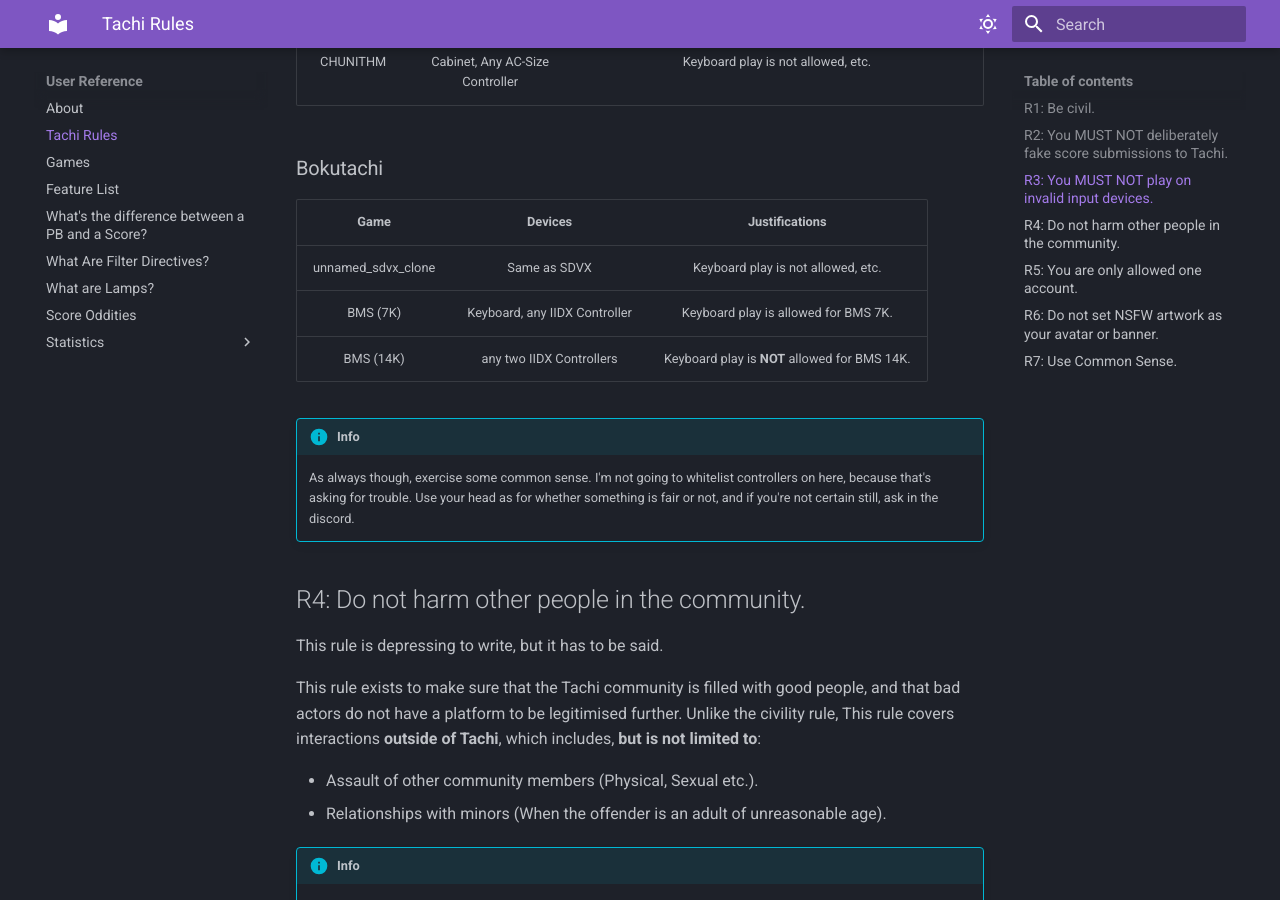
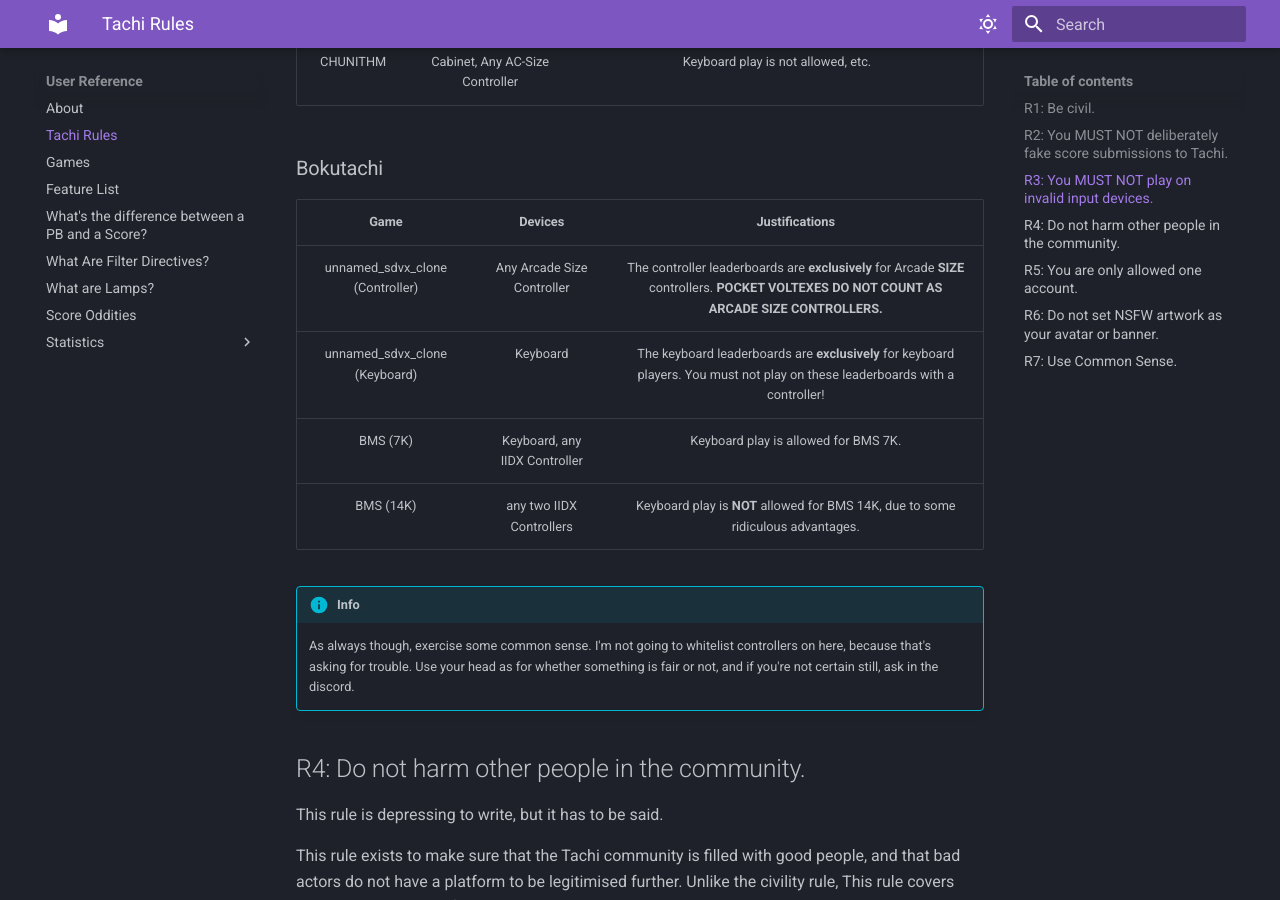
Before and after one commit to zkrising/Tachi, an MkDocs documentation site: the page built from docs/docs/user/rules.md, in a window 1280 px wide and 900 px high, scrolled down 1990 px. Built offline with MkDocs 1.6.1 and Material for MkDocs 9.7.7, drawn with Linux system fonts in a browser that asks for light colours; some of the changed text lies outside the part shown.

Commit message:
Update rules a bit...

```diff
--- a/docs/docs/user/rules.md
+++ b/docs/docs/user/rules.md
@@ -73,9 +73,10 @@
 
 | Game | Devices | Justifications |
 | :: | :: | :: |
-| unnamed_sdvx_clone | Same as SDVX | Keyboard play is not allowed, etc. |
+| unnamed_sdvx_clone (Controller) | Any Arcade Size Controller | The controller leaderboards are **exclusively** for Arcade **SIZE** controllers. **POCKET VOLTEXES DO NOT COUNT AS ARCADE SIZE CONTROLLERS.** |
+| unnamed_sdvx_clone (Keyboard) | Keyboard | The keyboard leaderboards are **exclusively** for keyboard players. You must not play on these leaderboards with a controller! |
 | BMS (7K) | Keyboard, any IIDX Controller | Keyboard play is allowed for BMS 7K. |
-| BMS (14K) | any two IIDX Controllers | Keyboard play is **NOT** allowed for BMS 14K. |
+| BMS (14K) | any two IIDX Controllers | Keyboard play is **NOT** allowed for BMS 14K, due to some ridiculous advantages. |
 
 !!! info
 	As always though, exercise some common sense. I'm not going to whitelist controllers on here, because that's asking for trouble. Use your head as for whether something is fair or not, and if you're not certain still, ask in the discord.
@@ -137,6 +138,11 @@
 	Uploading illegal (under international common or EU law)
 	material will result in an immediate permanent ban.
 
+!!! warn
+	This rule **especially** applies to loli or shota stuff.
+
+	I don't want to see that garbage, don't upload it, you'll get in trouble.
+
 ## R7: Use Common Sense.
 
 This list of rules isn't exhaustive, and staff reserve the
```
